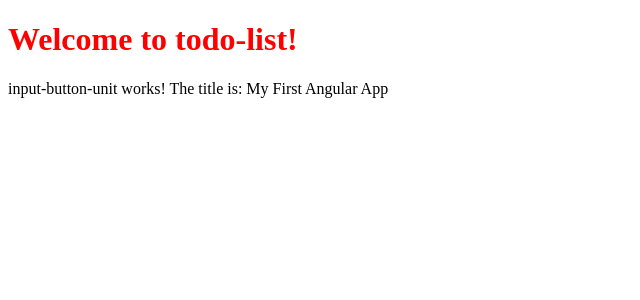
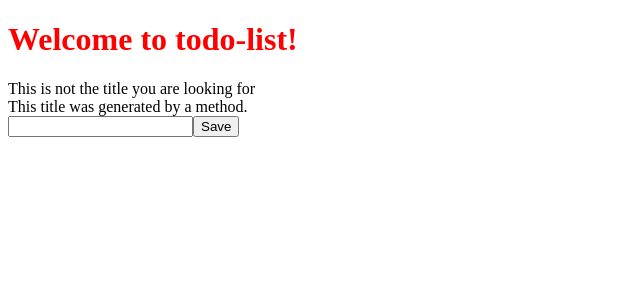
Before and after one commit to IlaCruz/ng-girls-todo-list, an Angular app: page / in a window 1280 px wide. Shown: the top 300 px of the page, without its empty margins (0-640 px from the left). Built offline with nearby package versions, Linux system fonts and the light colour scheme.

Commit message:
commit again input generated

```diff
--- a/src/app/input-button-unit/input-button-unit.component.ts
+++ b/src/app/input-button-unit/input-button-unit.component.ts
@@ -3,30 +3,27 @@
 @Component({
   selector: 'app-input-button-unit',
   template: `
-  <p>
-    input-button-unit works!
-    The title is: {{ title }}
-  </p>
-  `,
+{{title}}
+<br>
+{{ generateTitle() }}
+<br>
+  <input>
+  <button>Save</button>
+`,
   styleUrls: ['./input-button-unit.component.scss']
 })
 export class InputButtonUnitComponent implements OnInit {
+  title = 'Hello World';
 
-  title: string = 'Hello World';
+  constructor() { }
 
-  constructor() {
-    console.log('in constructor');
-    this.changeTitle('My First Angular App');
-    console.log(this.title);
+  ngOnInit(): void {
+    setTimeout(() => {
+      this.title = 'This is not the title you are looking for';
+    }, 3000);
   }
 
-  changeTitle(newTitle: string) {
-    console.log(newTitle);
-    this.title = newTitle;
+  generateTitle(): string {
+    return 'This title was generated by a method.';
   }
-
-  ngOnInit(): void {
-    //this.title = 'Angular CLI Rules!';
-  }
-
 }
```
